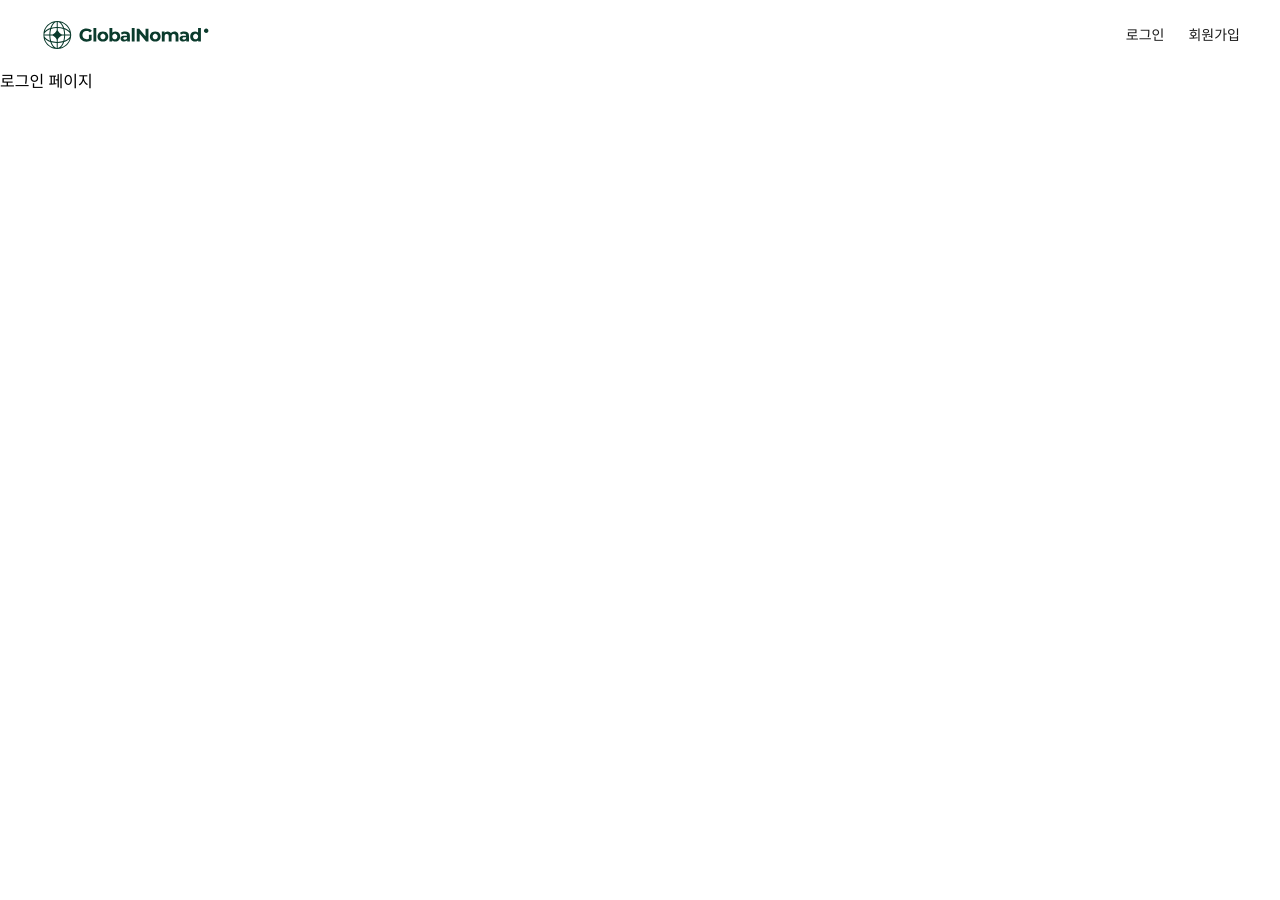
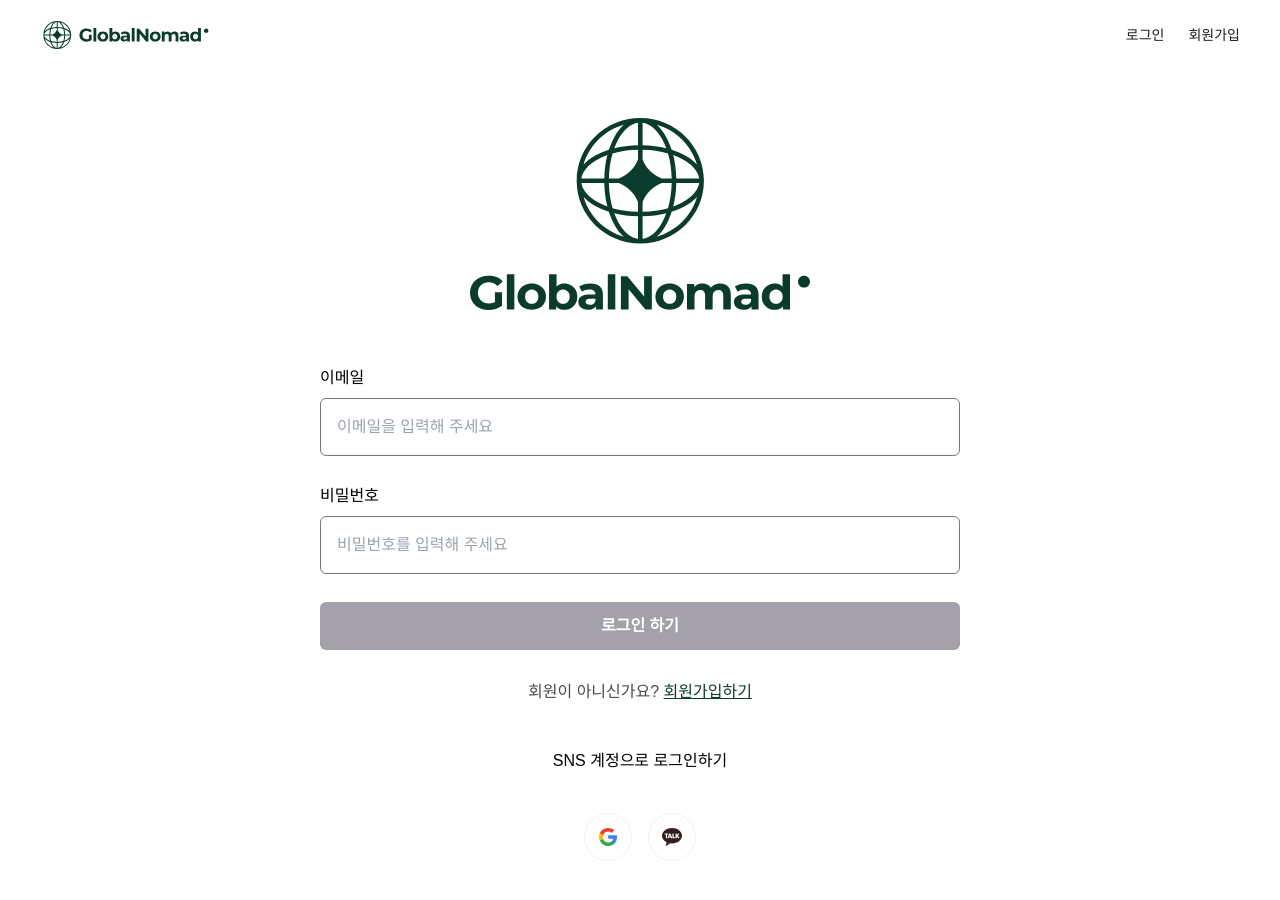
Before and after one commit to mungyun/globalnomad, a Next.js app: page /login in a window 1280 px wide. Shown: the top 900 px of the page. Before the commit the page ends 800 px from the top, so only its background shows below. Built offline with nearby package versions, Linux system fonts and the light colour scheme; a web font is replaced by a local one.

Commit message:
Feat: 로그인 페이지 기본 UI 구현

```diff
--- a/src/app/(auth)/login/page.tsx
+++ b/src/app/(auth)/login/page.tsx
@@ -1,3 +1,62 @@
+import Button from "@/components/Button";
+import Image from "next/image";
+import Link from "next/link";
+
 export default function LoginPage() {
-  return <div>로그인 페이지</div>;
+  return (
+    <div className="mx-auto flex flex-col items-center justify-center gap-10 px-3 pb-14 pt-10 md:gap-12 md:px-[52px] md:pb-[236px] md:pt-12 xl:pb-[183px]">
+      <div className="flex w-full flex-col items-center justify-center gap-6 md:gap-8">
+        {/* 로고 이미지 */}
+        <div className="relative h-[154px] w-[270px] md:mb-6 md:h-[192px] md:w-[340px]">
+          <Image src="/icons/logo_big.svg" fill alt="로고 이미지" />
+        </div>
+
+        {/* 인풋 필드 */}
+        <form className="flex w-full max-w-[640px] flex-col gap-7">
+          <div className="flex flex-col gap-2">
+            <label>이메일</label>
+            <input
+              type="email"
+              placeholder="이메일을 입력해 주세요"
+              className="h-[58px] rounded-md border-[1px] border-gray08 px-4 py-5"
+            />
+          </div>
+          <div className="flex flex-col gap-2">
+            <label>비밀번호</label>
+            <input
+              type="email"
+              placeholder="비밀번호를 입력해 주세요"
+              className="h-[58px] rounded-md border-[1px] border-gray08 px-4 py-5"
+            />
+          </div>
+          <Button disabled>로그인 하기</Button>
+        </form>
+
+        {/* 회원가입 링크 */}
+        <p className="text-base leading-[19.09px] text-gray09">
+          회원이 아니신가요?{" "}
+          <Link href="/signup" className="text-green02 underline">
+            회원가입하기
+          </Link>
+        </p>
+      </div>
+
+      {/* 간편 로그인 */}
+      <div className="flex w-full flex-col items-center gap-6 md:gap-10">
+        <p className="">SNS 계정으로 로그인하기</p>
+        <div className="flex gap-4">
+          <Link href="https://www.google.co.kr/">
+            <button className="relative h-12 w-12 rounded-full">
+              <Image src="/icons/google.svg" alt="구글 간편 로그인" fill />
+            </button>
+          </Link>
+          <Link href="https://www.google.co.kr/">
+            <button className="relative h-12 w-12 rounded-full">
+              <Image src="/icons/kakao.svg" alt="카카오톡 간편 로그인" fill />
+            </button>
+          </Link>
+        </div>
+      </div>
+    </div>
+  );
 }
```
Also changed, not shown: src/app/fonts/GeistMonoVF.woff (deleted), src/app/fonts/GeistVF.woff (deleted).
